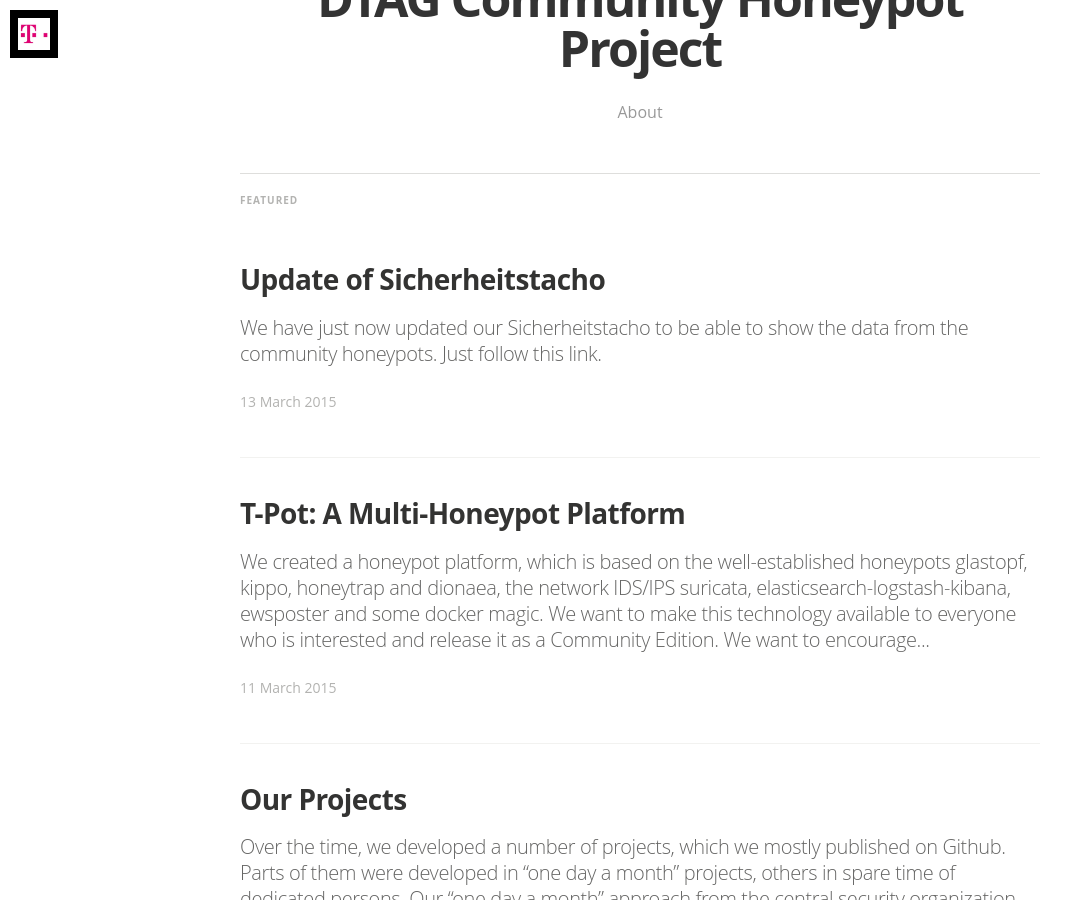
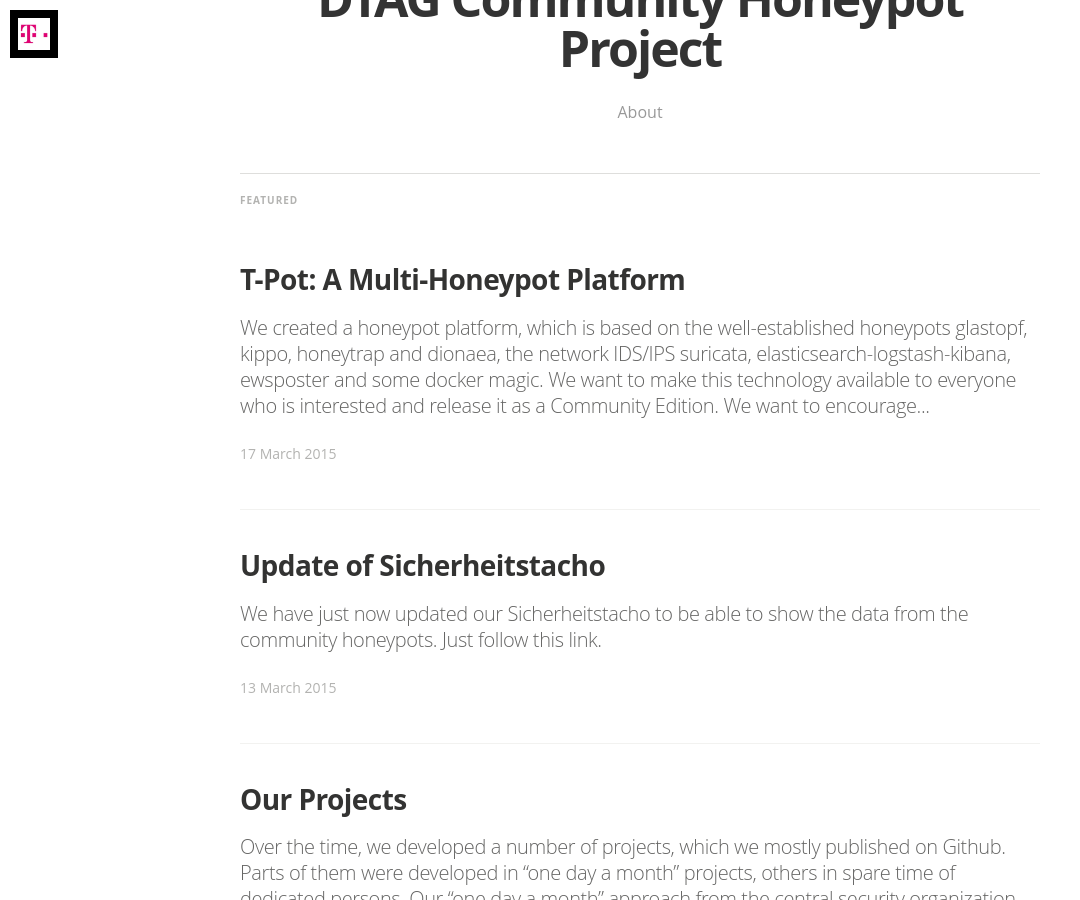
Before and after one commit to dtag-dev-sec/dtag-dev-sec.github.io, a Jekyll site: the page built from index.html, in a window 1280 px wide and 900 px high, scrolled down 561 px. Shown: the whole window, without its empty margins (0-1080 px from the left). Built offline with Jekyll 4.4.1, drawn with Linux system fonts in a browser that asks for light colours; nearby versions of some CDN libraries; some web fonts are replaced; Markdown is read by kramdown in place of the engine named in the settings; the list of posts is cut into pages by our own code.

Commit message:
Update 2015-03-01-concept.markdown

```diff
--- a/_posts/2015-03-01-concept.markdown
+++ b/_posts/2015-03-01-concept.markdown
@@ -1,7 +1,7 @@
 ---
 layout: post
 title:  "T-Pot: A Multi-Honeypot Platform"
-date:   2015-03-11 14:34:25
+date:   2015-03-17 09:29:25
 categories: mediator feature
 tags: featured
 image: /assets/images/fitness.jpg
```
